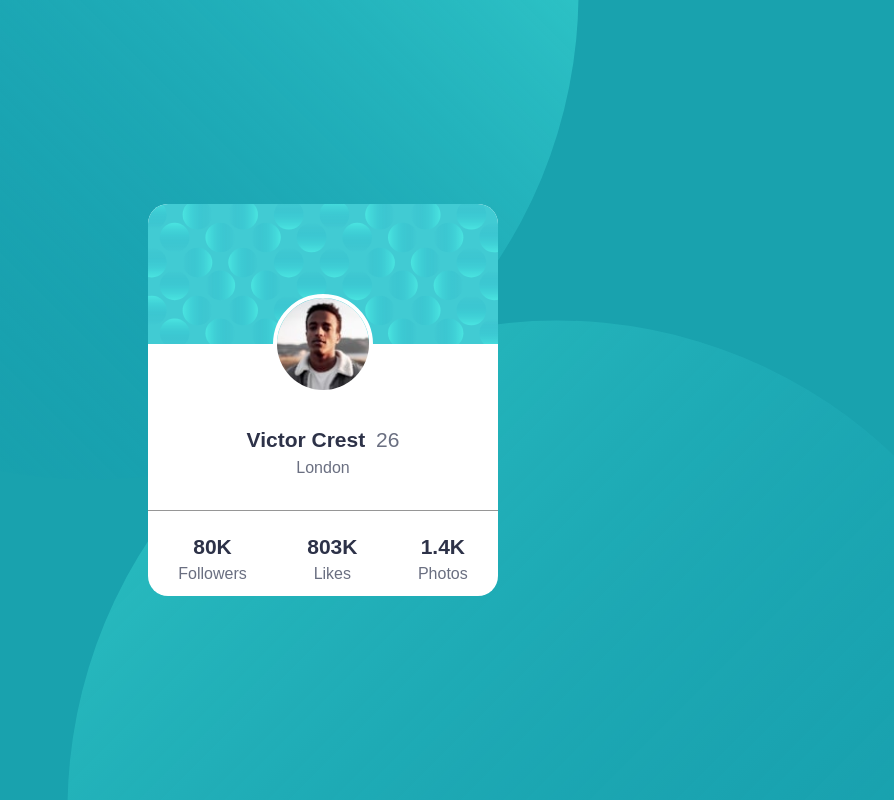
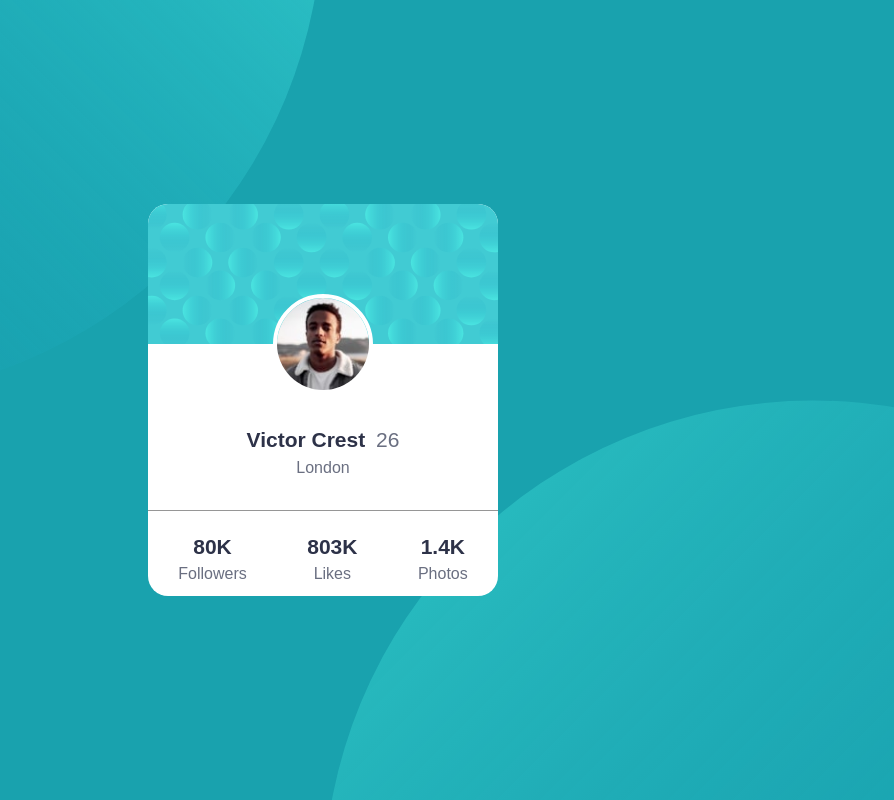
Before and after one commit to davidBen-Adeji/F.M-profile_card, a plain HTML site: page index.html in a window 1280 px wide. Shown: the whole page, without its empty margins (317-1211 px from the left). Drawn offline with Linux system fonts and the light colour scheme.

Commit message:
completed wide screen view

```diff
--- a/style.css
+++ b/style.css
@@ -101,7 +101,8 @@ body::after{
 }
 
 .card{
-    width: 350px;
+    width: 90%;
+    max-width: 350px;
     background-color: white;
     text-align: center;
     border-radius: 20px;
@@ -139,3 +140,10 @@ body::after{
     justify-content: space-around;
     padding: 20px 0 10px;
 }
+
+@media (min-width: 750px) {
+    body::before, body::after{
+        width: 50%;
+        height: 50%;
+    }
+}
```
